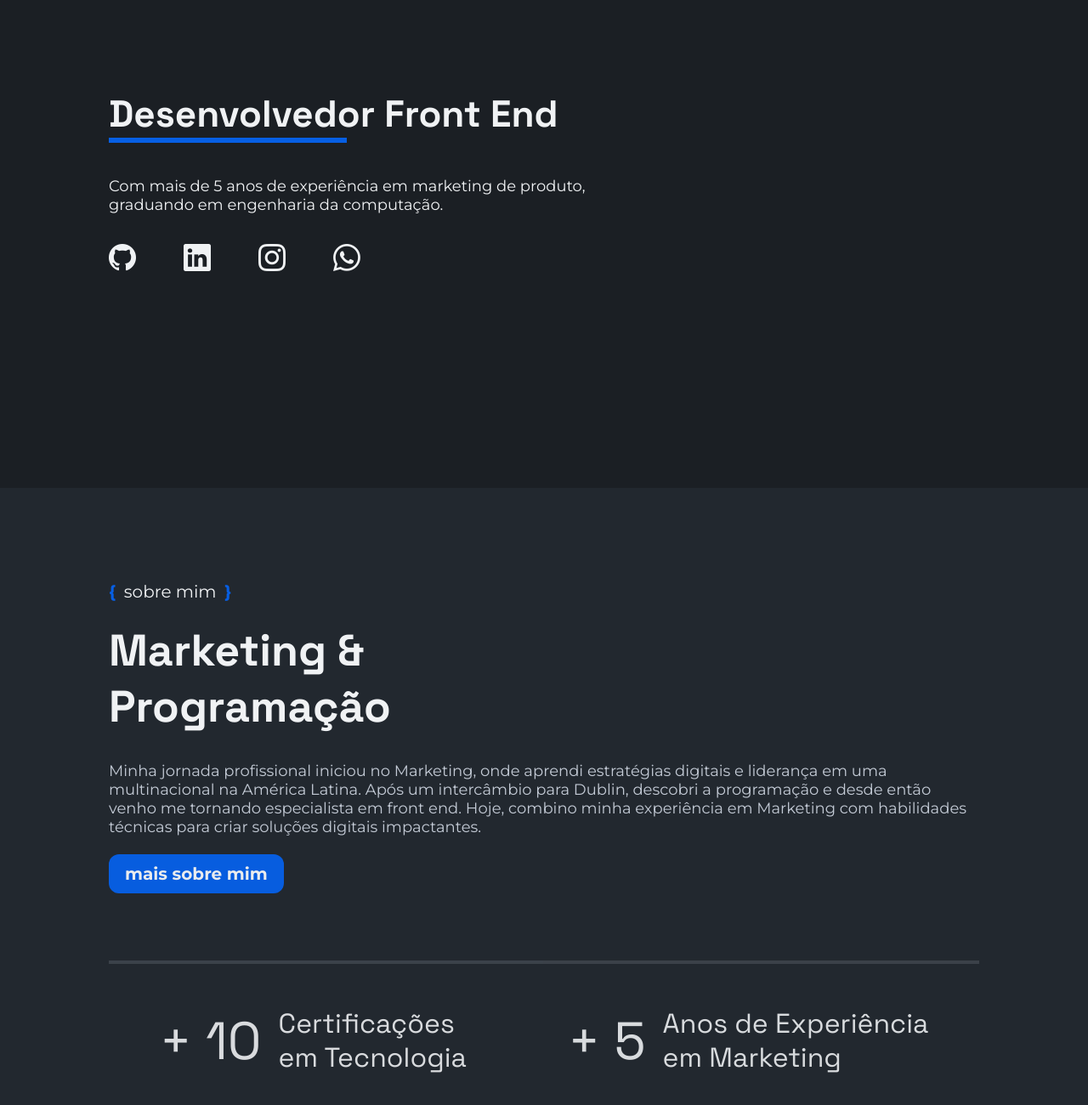
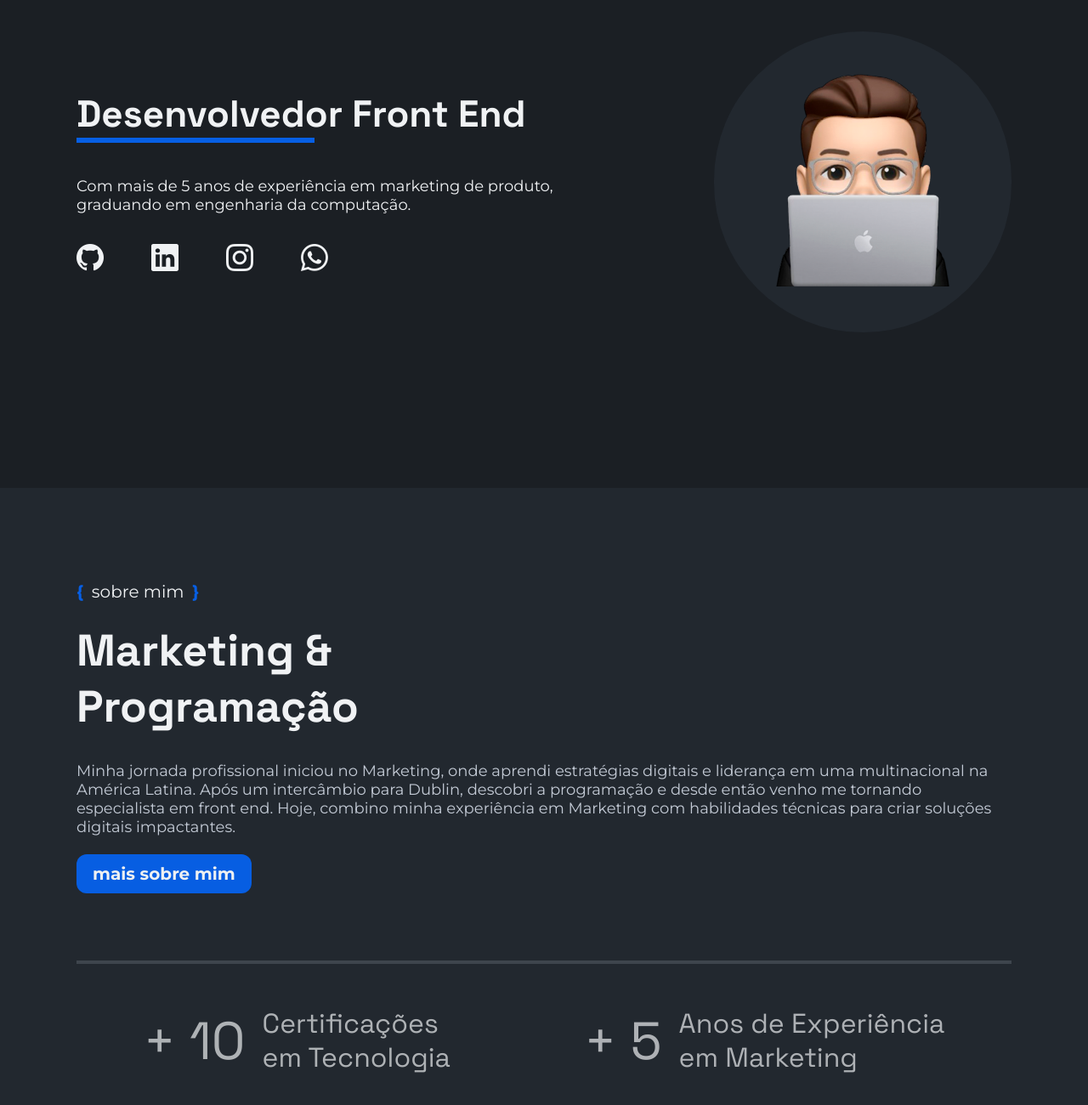
Before and after one commit to fde95/devfe, a website: page index.html in a window 1280 px wide. Shown: the part 212-1512 px from the top of the page at 85% size. Drawn offline with nearby package versions, Linux system fonts and the light colour scheme; files that its build step writes are made by us from their sources.

Commit message:
Adicionando Memoji à section Hero

```diff
--- a/index.html
+++ b/index.html
@@ -115,10 +115,13 @@
                         </li>
                     </ul>
                 </div>
+                <div class="hero--memoji">
+                    <img class="hero--memoji--image" src="./src/images/hero--memoji.png" alt="Memoji simulando Felipe Espinoza mexendo em um notebook">
+                </div>
             </div>
         </section>
-        <section class="sobre-mim">
-            <div class="container" data-aos="fade-up" data-aos-duration="1500" data-aos-once="true">
+        <section class="sobre-mim" data-aos="fade-up" data-aos-once="true">
+            <div class="container" data-aos="fade-up" data-aos-duration="1500" data-aos-delay="300" data-aos-once="true">
                 <div class="section-name">
                     <div class="section-name--curly-bracket">
                         {
@@ -140,11 +143,11 @@
                 </p>
                 <a class="button"
                 href="#"
-                data-aos="fade" data-aos-duration="2000" data-aos-delay="1500" data-aos-once="true">
+                data-aos="fade" data-aos-duration="1800" data-aos-delay="1500" data-aos-once="true">
                     mais sobre mim
                 </a>
-                <span class="elementor-divider-separator" data-aos="fade" data-aos-duration="1800" data-aos-delay="2000" data-aos-once="true"></span>
-                <div class="sobre-mim--certifications" data-aos="fade" data-aos-duration="1800" data-aos-delay="2000" data-aos-once="true">
+                <span class="elementor-divider-separator" data-aos="fade" data-aos-delay="1800" data-aos-once="true"></span>
+                <div class="sobre-mim--certifications" data-aos="fade" data-aos-duration="2000" data-aos-delay="2300" data-aos-once="true">
                     <div class="sobre-mim--certifications--group">
                         <div class="sobre-mim--certifications--group--counter">
                             <h3 class="sobre-mim--certifications--group--counter--item">+ 10</h3>
--- a/src/sass/config/reset.scss
+++ b/src/sass/config/reset.scss
@@ -16,7 +16,7 @@ body{
 }
 
 .container{
-    max-width: 1024px;
+    max-width: 1100px;
     width: 100%;
     margin: 0 auto;
 }
--- a/src/sass/main.scss
+++ b/src/sass/main.scss
@@ -82,6 +82,15 @@
                 color: colors.$CorFonteSecundaria;
                 transition: ease .5s;
             }
+        }
+    }
+    &--memoji{
+        background-color: colors.$CorPrimaria-Opaca;
+        padding: 50px;
+        border-radius: 300px;
+        &--image{
+            max-width: 250px;
+            width: 100%;
         }
     }
 }
@@ -219,6 +228,9 @@
                 font-size: 24px;
             }
         }
+        &--memoji{
+            display: none;
+        }
     }
     .sobre-mim{
         &--title{
```
Also changed, not shown: src/images/hero--memoji.png (added).
